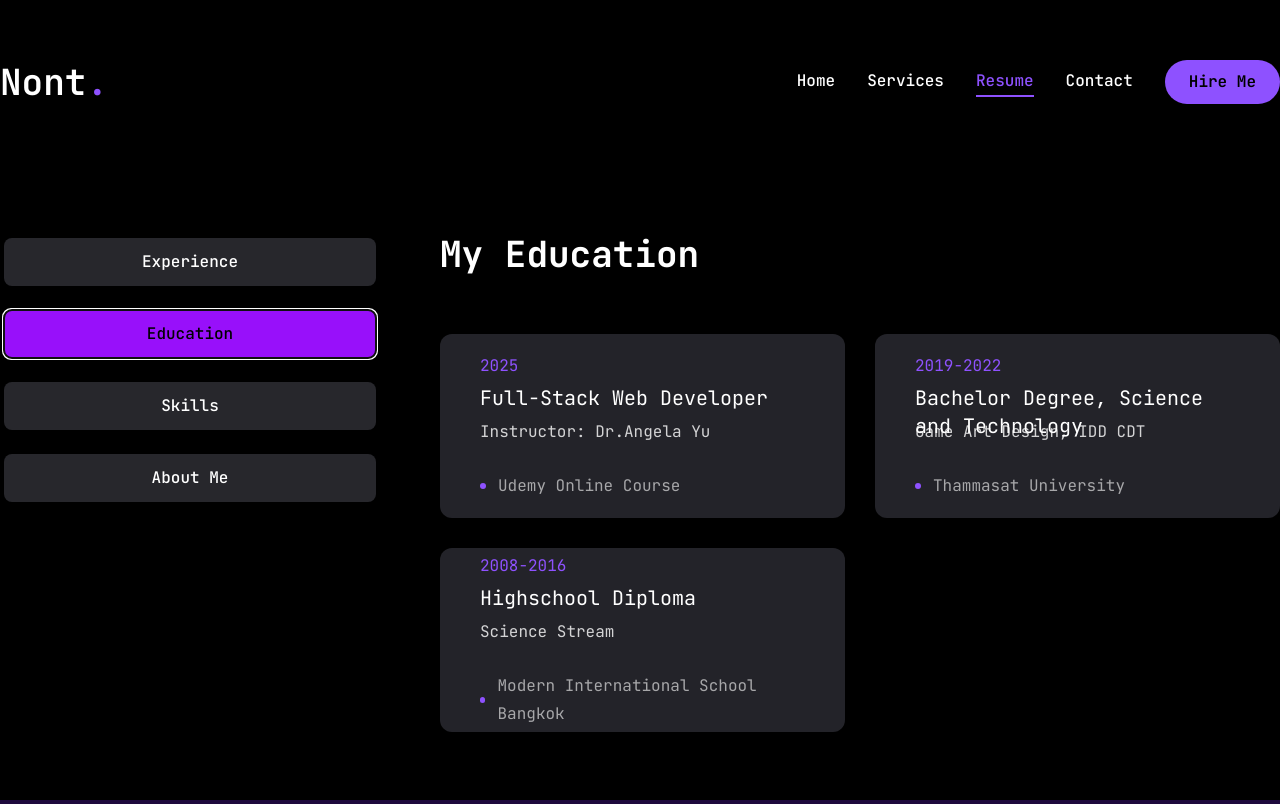
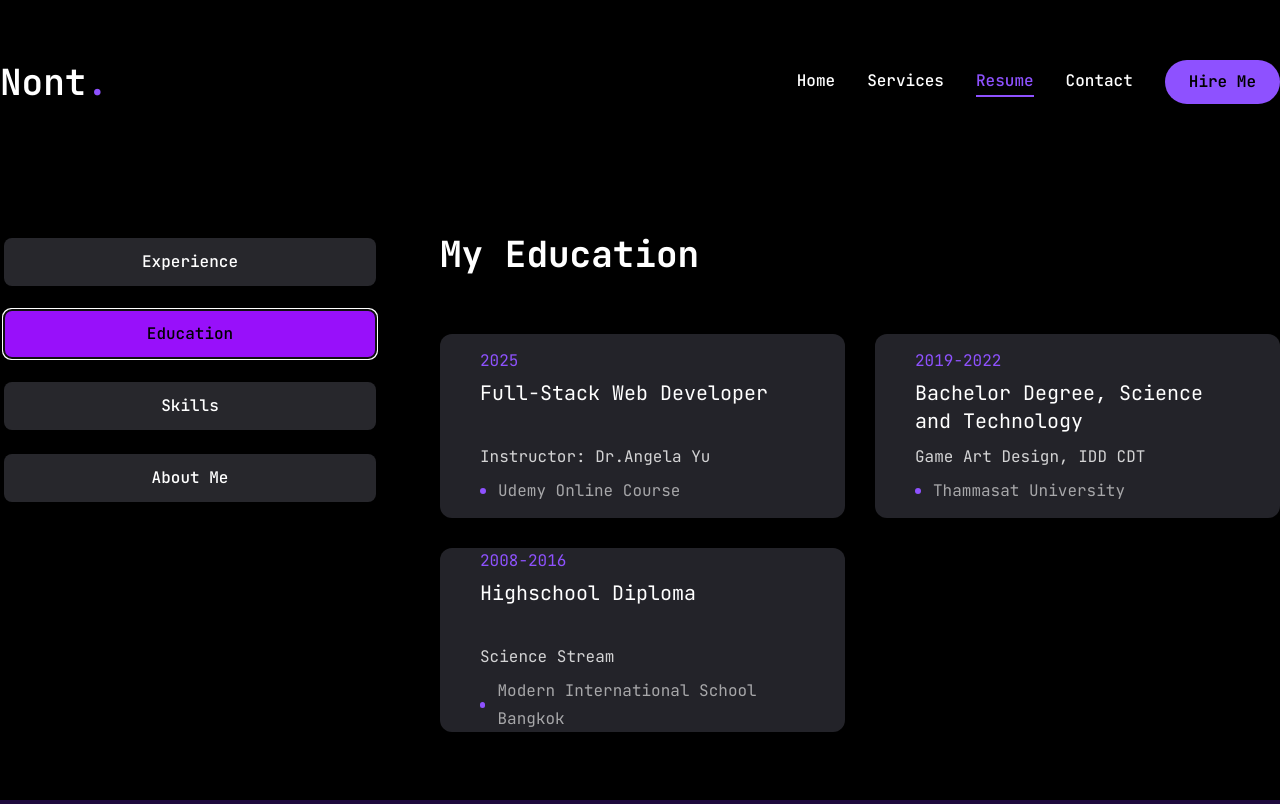
Before and after one commit to 1ldotx/portfolio, a Next.js app: page /resume in a window 1280 px wide. Both pictures are taken after a click on the tab "Education". Built offline with nearby package versions, Linux system fonts and the light colour scheme.

Commit message:
feat: fix column in resume/education

```diff
--- a/src/app/resume/page.jsx
+++ b/src/app/resume/page.jsx
@@ -261,10 +261,10 @@ const Resume = () => {
                         className="bg-[#232329] h-[184px] py-6 px-10 rounded-xl flex flex-col justify-center items-center lg:items-start gap-1"
                       >
                         <span className="text-violet-500">{item.duration}</span>
-                        <h3 className="text-xl max-w-[590px] min-h-[30px] text-center lg:text-left">
+                        <h3 className="text-xl max-w-[590px] min-h-[60px] text-center lg:text-left">
                           {item.degree}
                         </h3>
-                        <h4 className="text-white/80 text-l max-w-[260px] min-h-[50px] text-center lg:text-left">
+                        <h4 className="text-white/80 text-l max-w-[760px] min-h-[30px] text-center lg:text-left">
                           {item.major}
                         </h4>
                         <div className="flex items-center gap-3">
```
